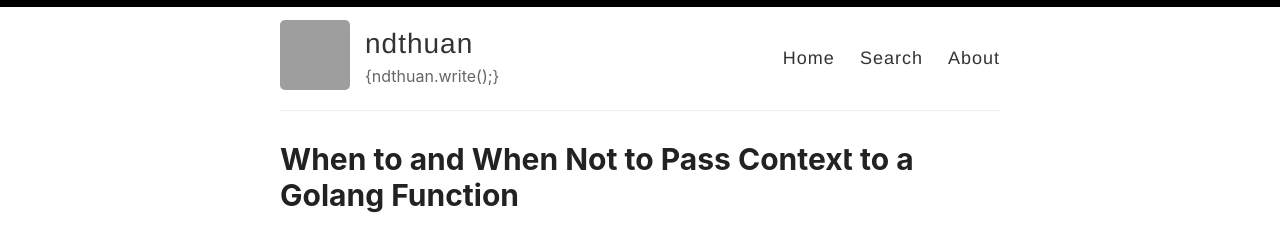
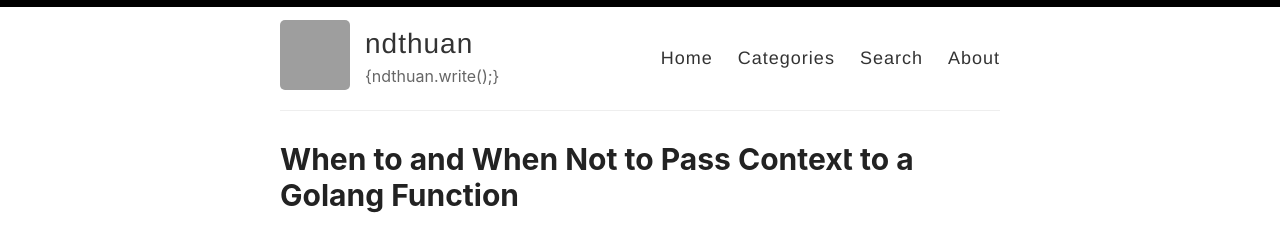
Before and after one commit to ndthuan/ndthuan.github.io, a Jekyll site: the page built from index.html, in a window 1280 px wide and 900 px high. Shown: the top 233 px of the window. Built offline with Jekyll 4.4.1, drawn with Linux system fonts in a browser that asks for light colours; the list of posts is cut into pages by our own code; grey boxes are pictures that could not be loaded.

Commit message:
Refactor HTML layout for improved readability and structure

```diff
--- a/_layouts/default.html
+++ b/_layouts/default.html
@@ -43,6 +45,7 @@
 
           <nav>
             <a href="{{ site.baseurl }}/">Home</a>
+            <a href="{{ site.baseurl }}/categories/">Categories</a>
             <a href="{{ site.baseurl }}/search">Search</a>
             <a href="{{ site.baseurl }}/about">About</a>
           </nav>
@@ -67,4 +70,5 @@
 
   {% include analytics.html %}
 </body>
+
 </html>
```
Also changed, not shown: other parts of _layouts/default.html (+3 -1 lines). Lines whose indentation alone changed are shown as unchanged.
